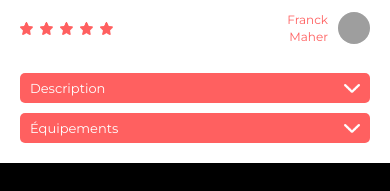
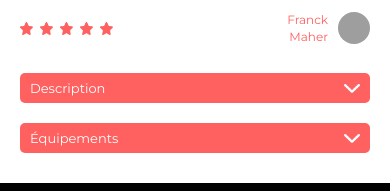
Before and after one commit to Eline31/kasa, a React (Create React App) app: page /accomodation/0979876d in a window 390 px wide. Shown: the part 449-640 px from the top of the page. Built offline with nearby package versions, Linux system fonts and the light colour scheme; grey boxes are pictures that could not be loaded.

Commit message:
MAJ margin

```diff
--- a/src/pages/Accomodation/Accomodation.scss
+++ b/src/pages/Accomodation/Accomodation.scss
@@ -130,5 +130,8 @@
     p {
       margin: 0px;
     }
+    div {
+      margin-bottom: 5px;
+    }
   }
 }
```
